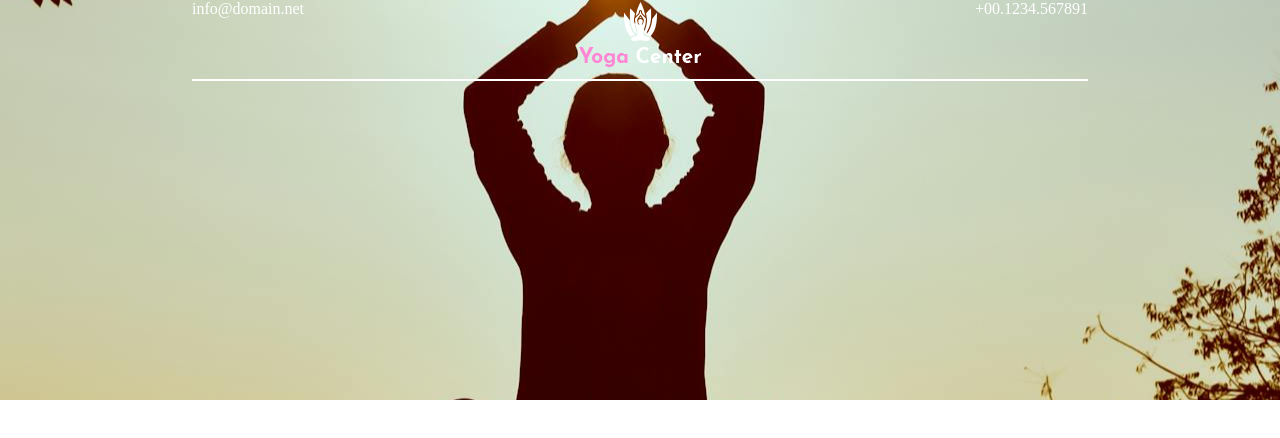
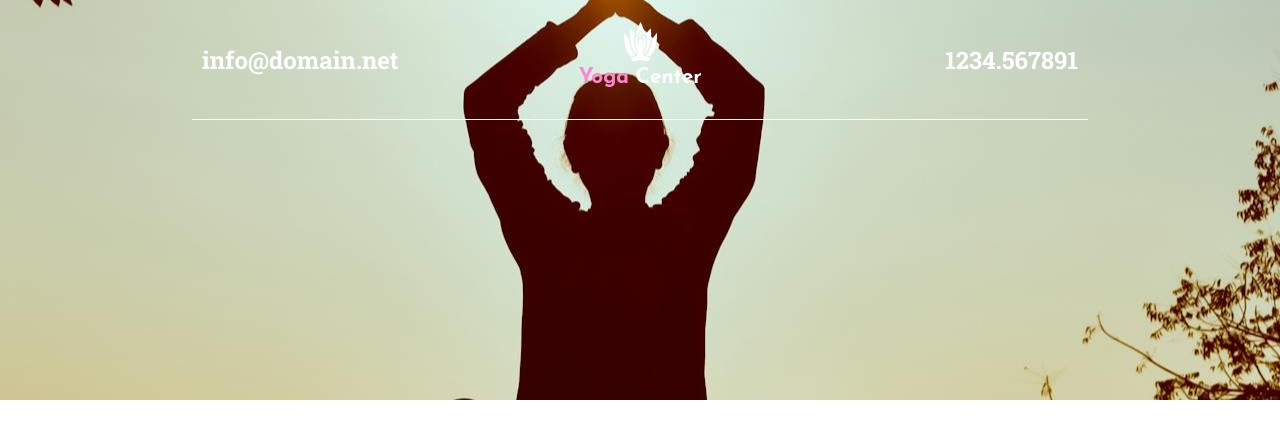
Before and after one commit to andrea-visicchio/yoga-09-09-2024, a plain HTML site: page index.html in a window 1280 px wide. Drawn offline with Linux system fonts and the light colour scheme.

Commit message:
sito yoga 2

```diff
--- a/index.html
+++ b/index.html
@@ -19,21 +19,36 @@
 
                 <div class="area-logo">
 
-                    <div>
-                        info@domain.net
+                    <div class="col-testata box-flessibile allinea-centro-verticale">
+                        <h2>
+                            <!--
+                            la keyword mailto: ci permette di far avviare sul dispositivo dell'utente il client di psota predefinito per inviare una mail all'indirizzo indicato
+                            -->
+                            <a href="mailto:info@domain.net">info@domain.net</a>
+
+                        </h2>
                     </div>
 
-                    <div>
-                        <img src="./immagini/logo1.png" alt="">
+                    <div class="col-testata box-flessibile centra-elemento">
+                        <figure>
+                            <img src="./immagini/logo1.png" alt="">
+                            <figcaption>Logo</figcaption>
+                        </figure>
                     </div>
 
-                    <div>
-                        +00.1234.567891
+                    <div class="col-testata box-flessibile allinea-destra allinea-centro-verticale">
+                        <h2>
+                            <!--
+                            creaimo un link con la keyword tel per poter permettere all'utente di comporre automaticamente il numero di telefono, in caso volesse effettuare una chiamata
+                            -->
+                            <a href="tel:+391234567891">1234.567891</a>
+
+                        </h2>
                     </div>
 
 
                 </div>
-                <!-- END area-logo -->
+                <!-- END area-logo  CONTENOTORE FLESSIBILE -->
 
 
 
--- a/style/stile.css
+++ b/style/stile.css
@@ -33,6 +33,9 @@ p {
     font-family: "Open Sans", sans-serif;
     color: var(--corpo-testo);
 }
+figcaption {
+    display: none;
+}
 
 .container {
     /*
@@ -61,11 +64,36 @@ p {
     display: flex;
     justify-content: space-between;
 
-    border-bottom: 2px solid var(--colore-sfondo-scuro);
+    border-bottom: 1px solid var(--colore-sfondo-scuro);
+    padding: 20px 10px;
 }
 
 .area-logo div {
     color: var(--colore-sfondo-scuro);
+    /* background-color: red; */
+}
+    .col-testata {
+        width: 30%;
+    }
+    .area-logo a {
+        color: var(--colore-sfondo-scuro);
+        /*
+        per togliere la sottolineatura da una scritta
+        */
+        text-decoration: none;
+    }
+
+.box-flessibile {
+    display: flex;
+}
+.centra-elemento {
+    justify-content: center;
+}
+.allinea-destra {
+    justify-content: end;
+}
+.allinea-centro-verticale {
+    align-items: center;
 }
 
 
```
